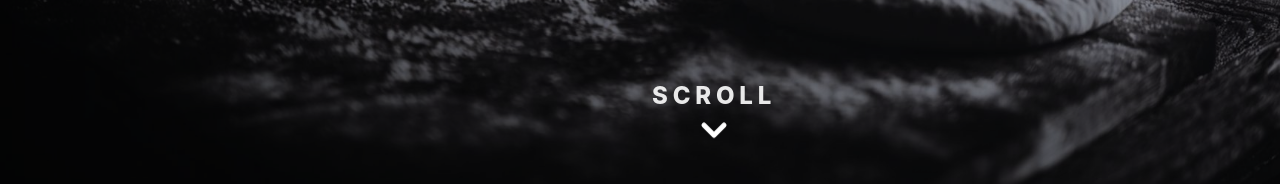
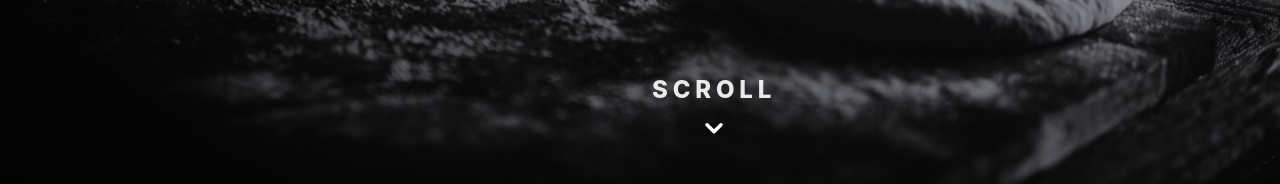
Before and after one commit to neonfamily101/237_pizza, a Next.js app: page / in a window 1280 px wide. Shown: the part 616-800 px from the top of the page. Built offline with nearby package versions, Linux system fonts and the light colour scheme; a web font is replaced by a local one.

Commit message:
Update :  스크롤 유도 바 크기 조정

```diff
--- a/components/Hero.tsx
+++ b/components/Hero.tsx
@@ -117,12 +117,12 @@ export default function Hero() {
         className="absolute bottom-6 left-1/2 -translate-x-1/2 z-[3] group pointer-events-auto"
         aria-label="아래로 스크롤"
       >
-        <div className="flex flex-col items-center gap-1">
-          <span className="text-2xl font-extrabold text-center tracking-[0.2em] text-white/90 px-3 py-1 rounded-full">
+        <div className="flex flex-col items-center gap-1 animate-bounce duration-1000">
+          <span className="text-2xl font-extrabold text-center tracking-[0.2em] text-white/90 px-3 py-1 rounded-full ">
             SCROLL
           </span>
           <svg
-            className="w-10 h-10 text-white animate-bounce"
+            className="w-7 h-7 text-white"
             viewBox="0 0 24 24"
             fill="none"
             stroke="currentColor"
```
